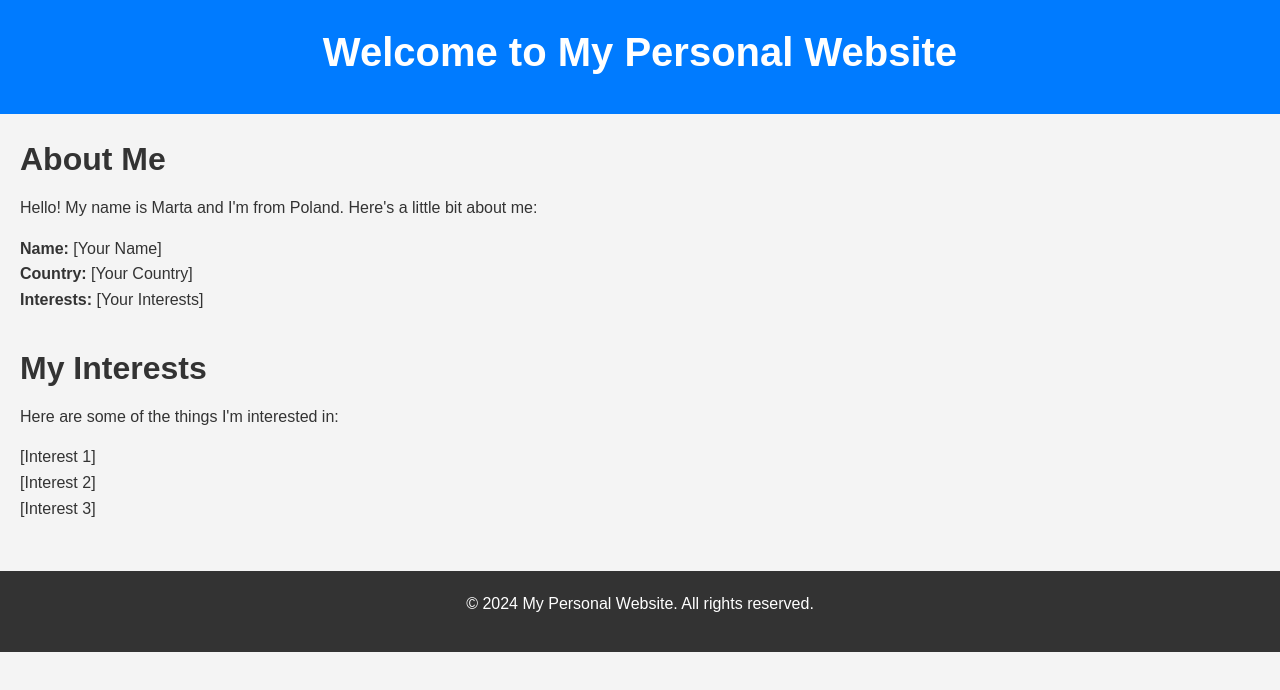
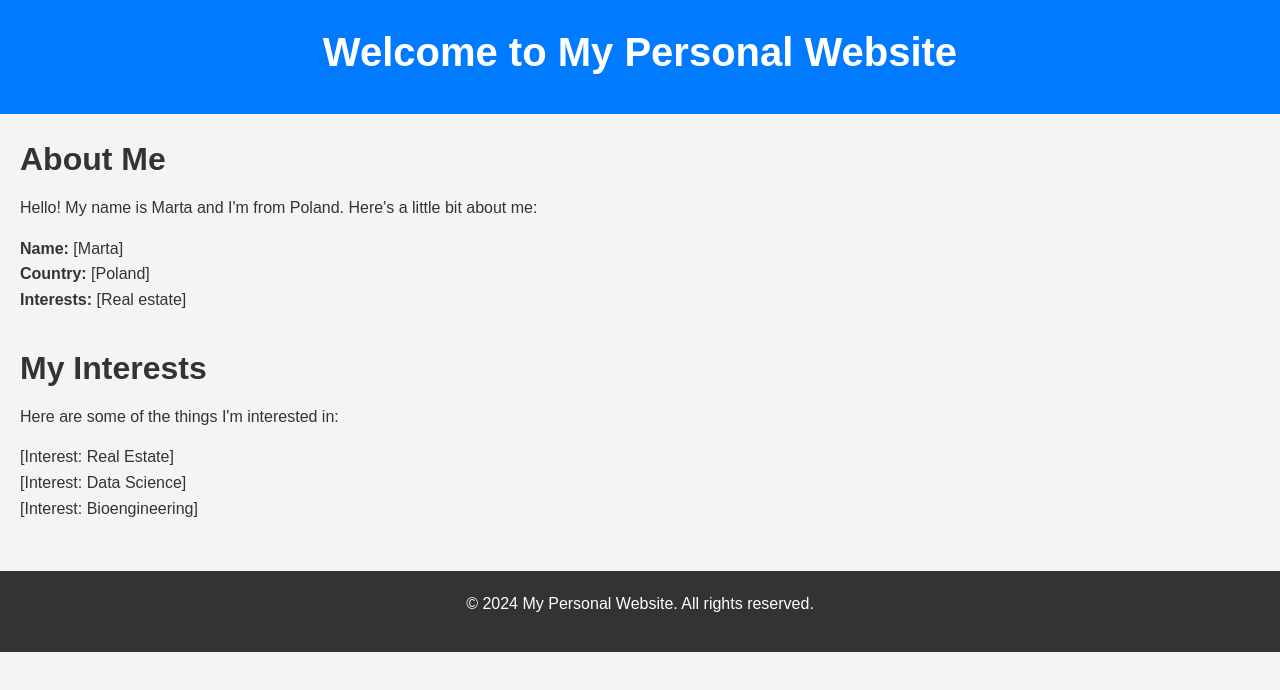
Before and after one commit to EliraAkimbaeva/website, a plain HTML site: page index.html in a window 1280 px wide. Drawn offline with Linux system fonts and the light colour scheme.

Commit message:
Update index.html

```diff
--- a/index.html
+++ b/index.html
@@ -17,9 +17,9 @@
             <h2>About Me</h2>
             <p>Hello! My name is Marta and I'm from Poland. Here's a little bit about me:</p>
             <ul>
-                <li><strong>Name:</strong> [Your Name]</li>
-                <li><strong>Country:</strong> [Your Country]</li>
-                <li><strong>Interests:</strong> [Your Interests]</li>
+                <li><strong>Name:</strong> [Marta]</li>
+                <li><strong>Country:</strong> [Poland]</li>
+                <li><strong>Interests:</strong> [Real estate]</li>
 
             </ul>
         </section>
@@ -28,9 +28,9 @@
             <h2>My Interests</h2>
             <p>Here are some of the things I'm interested in:</p>
             <ul>
-                <li>[Interest 1]</li>
-                <li>[Interest 2]</li>
-                <li>[Interest 3]</li>
+                <li>[Interest: Real Estate]</li>
+                <li>[Interest: Data Science]</li>
+                <li>[Interest: Bioengineering]</li>
 
             </ul>
         </section>
```
